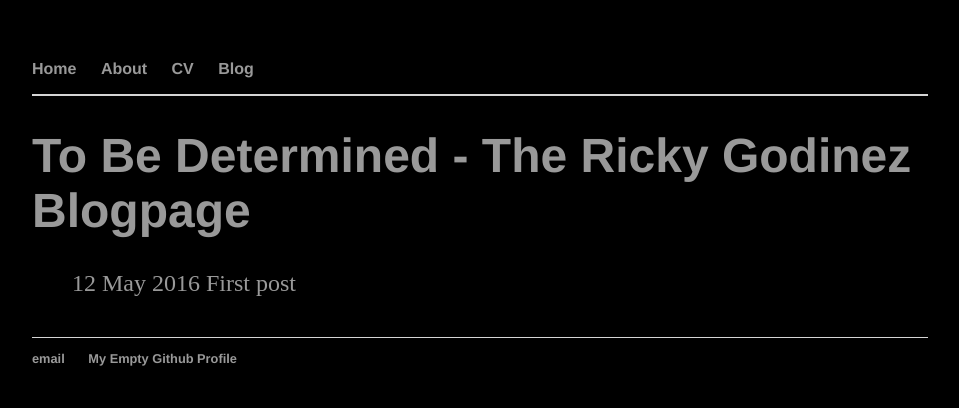
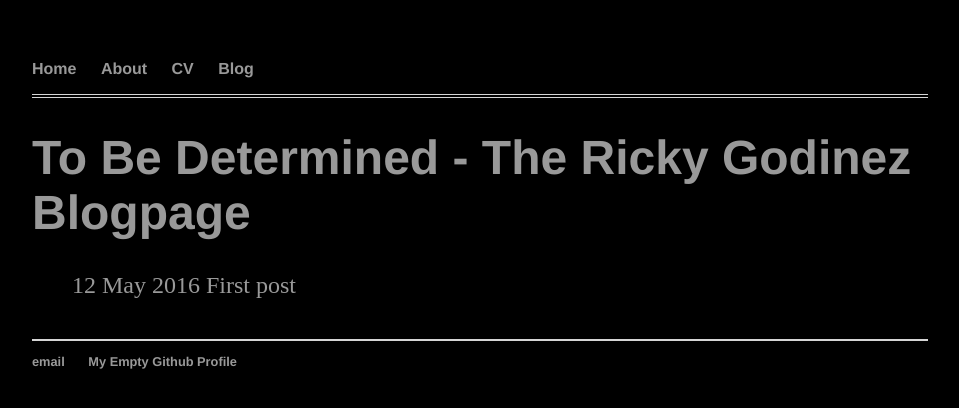
Before and after one commit to rgodinez/rgodinez.github.io, a Jekyll site: the page built from index.html, in a window 1280 px wide. Shown: the top 408 px of the page, without its empty margins (160-1119 px from the left). Built offline with Jekyll 4.4.1, drawn with Linux system fonts in a browser that asks for light colours.

Commit message:
Update main.css

```diff
--- a/stylesheets/main.css
+++ b/stylesheets/main.css
@@ -5,7 +5,7 @@ body {
     color: #999;
 }
 nav {
-    border-bottom: 2px solid #d5d5d5;
+    border-bottom: 4px double #d5d5d5;
 }
 nav ul, footer ul {
     font-family:'Helvetica', 'Arial', 'Sans-Serif';
@@ -35,7 +35,7 @@ p {
     color: #333;
 }
 footer {
-    border-top: 1px solid #d5d5d5;
+    border-top: 2px solid #d5d5d5;
     font-size: .8em;
 }
 
```
